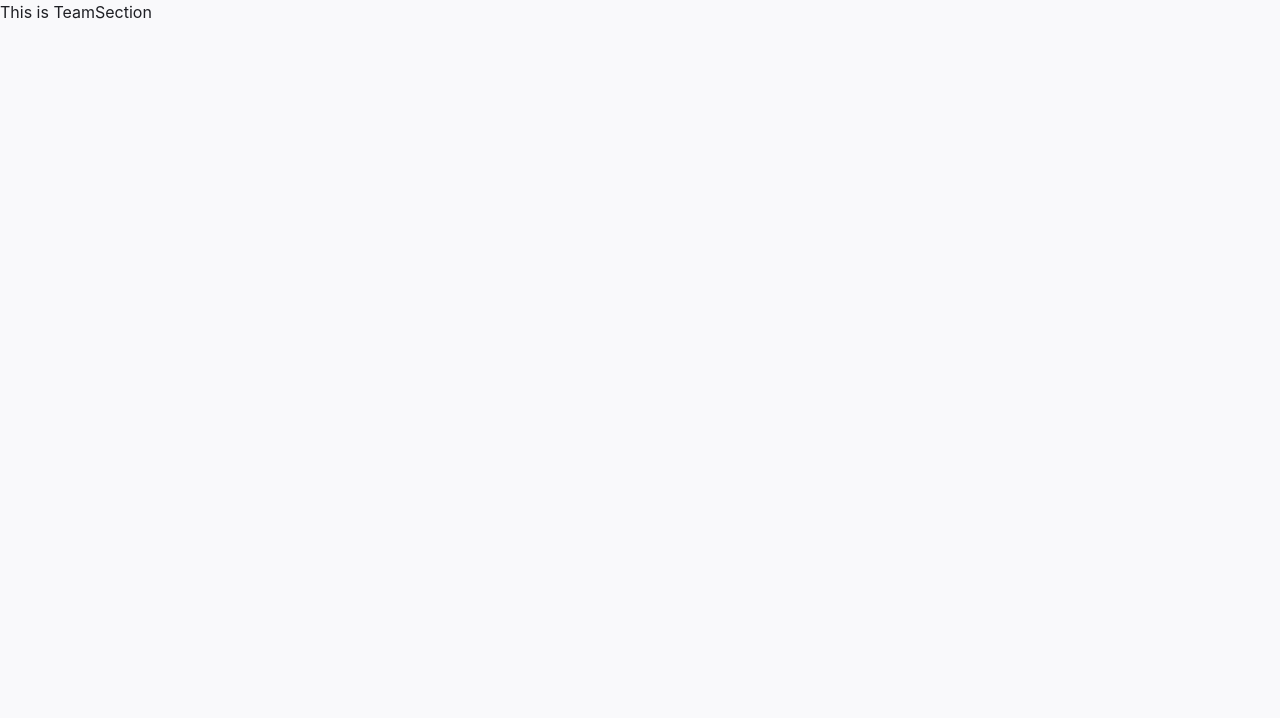
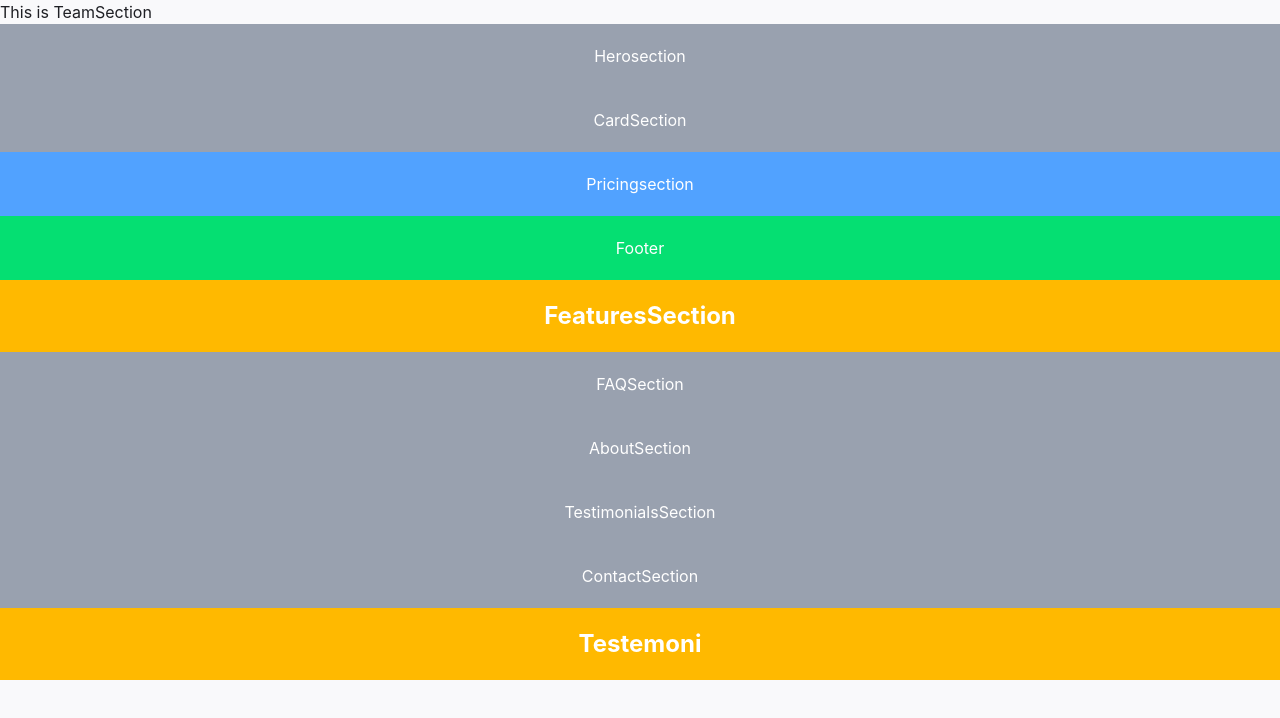
Before and after one commit to eslam-mohamedl/learn-github, a Next.js app: page / in a window 1280 px wide. Shown: the top 718 px of the page. Built offline with nearby package versions, Linux system fonts and the light colour scheme.

Commit message:
new zakaria branch commit

```diff
--- a/src/app/page.tsx
+++ b/src/app/page.tsx
@@ -1,10 +1,30 @@
 import React from "react";
 import TeamSection from "./teamsection";
+import Herosection from "@/components/organisms/Herosection";
+import CardSection from "@/components/organisms/CardSection";
+import Pricingsection from "@/components/organisms/Pricingsection";
+import Footer from "@/components/organisms/Footer";
+import FeaturesSection from "@/components/organisms/FeaturesSection";
+import FAQSection from "@/components/organisms/FAQSection";
+import AboutSection from "@/components/organisms/AboutSection";
+import TestimonialsSection from "@/components/organisms/TestimonialsSection";
+import ContactSection from "@/components/organisms/ContactSection";
+import Testomonials from "@/components/organisms/Testemonials";
 
 export default function page() {
   return (
     <div>
       <TeamSection />
+      <Herosection />
+      <CardSection />
+      <Pricingsection />
+      <Footer />
+      <FeaturesSection />
+      <FAQSection />
+      <AboutSection />
+      <TestimonialsSection />
+      <ContactSection />
+      <Testomonials />
     </div>
   );
 }
--- /dev/null
+++ b/src/components/organisms/AboutSection.tsx
@@ -0,0 +1,7 @@
+export default function AboutSection() {
+  return (
+    <div className="bg-gray-400 text-white p-5  flex  justify-center items-center ">
+        AboutSection
+    </div>
+  );
+}
--- /dev/null
+++ b/src/components/organisms/CardSection.tsx
@@ -0,0 +1,7 @@
+export default function CardSection() {
+  return (
+    <div className="bg-gray-400 text-white p-5  flex  justify-center items-center ">
+      CardSection
+    </div>
+  );
+}
--- /dev/null
+++ b/src/components/organisms/ContactSection.tsx
@@ -0,0 +1,7 @@
+export default function ContactSection() {
+  return (
+    <div className="bg-gray-400 text-white p-5  flex  justify-center items-center ">
+      ContactSection
+    </div>
+  );
+}
--- /dev/null
+++ b/src/components/organisms/FAQSection.tsx
@@ -0,0 +1,9 @@
+import React from 'react'
+
+export default function FAQSection() {
+  return (
+    <div className="bg-gray-400 text-white p-5  flex  justify-center items-center ">
+      FAQSection
+    </div>
+  )
+}
--- /dev/null
+++ b/src/components/organisms/FeaturesSection.tsx
@@ -0,0 +1,7 @@
+export default function FeaturesSection() {
+  return (
+    <section className="bg-amber-400 text-white p-5  flex  justify-center items-center ">
+      <h1 className="text-2xl font-bold">FeaturesSection</h1>
+    </section>
+  );
+}
--- /dev/null
+++ b/src/components/organisms/Footer.tsx
@@ -0,0 +1,7 @@
+export default function Footer() {
+  return (
+    <div className="bg-green-400 text-white p-5  flex  justify-center items-center ">
+      Footer
+    </div>
+  );
+}
--- /dev/null
+++ b/src/components/organisms/Herosection.tsx
@@ -0,0 +1,7 @@
+export default function Herosection() {
+  return (
+    <div className="bg-gray-400 text-white p-5  flex  justify-center items-center ">
+      Herosection
+    </div>
+  );
+}
--- /dev/null
+++ b/src/components/organisms/Pricingsection.tsx
@@ -0,0 +1,7 @@
+export default function Pricingsection() {
+  return (
+    <div className="bg-blue-400 text-white p-5  flex  justify-center items-center ">
+      Pricingsection
+    </div>
+  );
+}
--- /dev/null
+++ b/src/components/organisms/Testemonials.tsx
@@ -0,0 +1,7 @@
+export default function Testomonials() {
+  return (
+    <section className="bg-amber-400 text-white p-5  flex  justify-center items-center ">
+      <h1 className="text-2xl font-bold">Testemoni</h1>
+    </section>
+  );
+}
--- /dev/null
+++ b/src/components/organisms/TestimonialsSection.tsx
@@ -0,0 +1,7 @@
+export default function TestimonialsSection() {
+  return (
+    <div className="bg-gray-400 text-white p-5  flex  justify-center items-center ">
+        TestimonialsSection
+    </div>
+  )
+}
```
